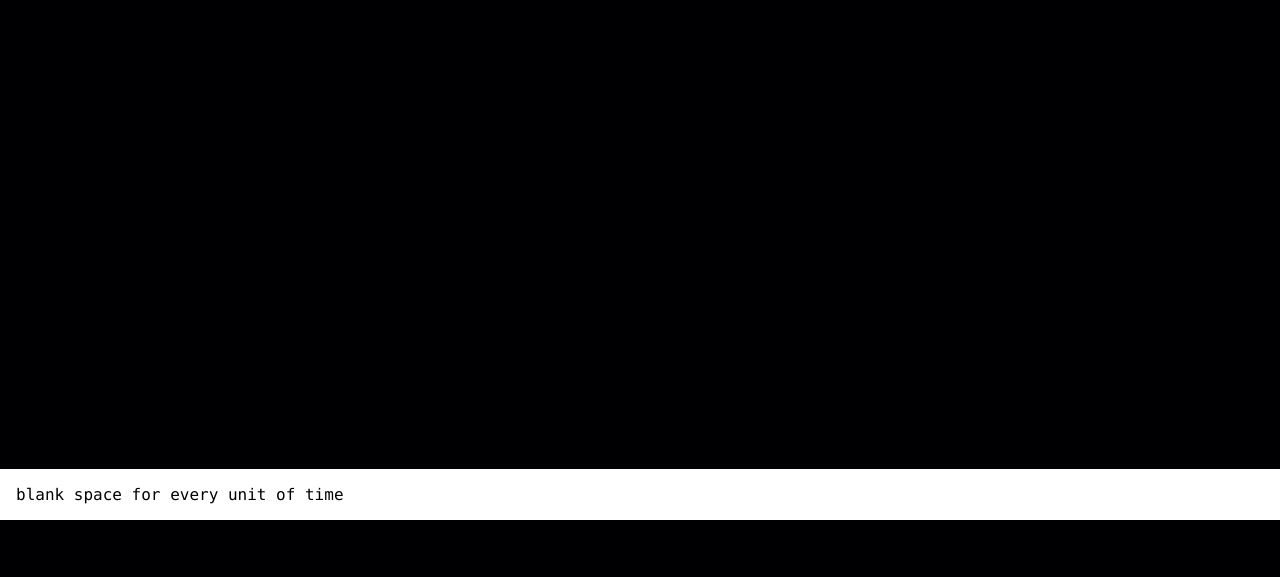
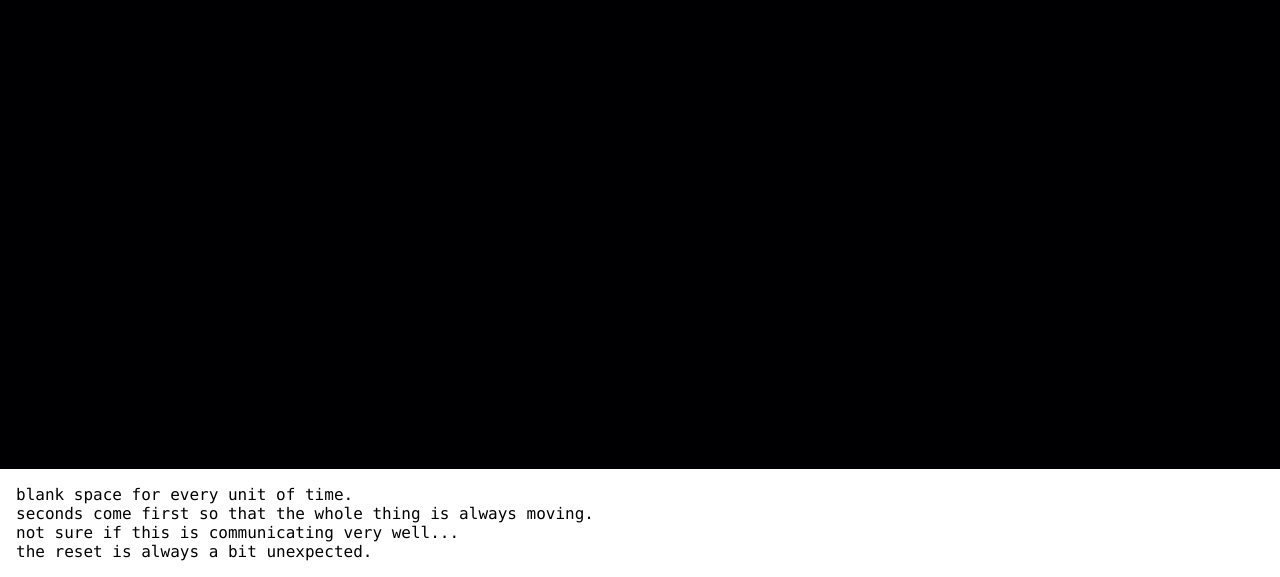
Before and after one commit to taichiaritomo/2019-11-02_screensavers, a plain HTML site: page 4/index.html in a window 1280 px wide. Shown: the part 331-908 px from the top of the page. Before the commit the page ends 851 px from the top, so only its background shows below. Drawn offline with Linux system fonts and the light colour scheme.

Commit message:
update notes

```diff
--- a/4/index.html
+++ b/4/index.html
@@ -7,7 +7,10 @@
 <body>
   <div class="screensaver"><span></span></div>
   <div class="notes">
-    blank space for every unit of time
+    blank space for every unit of time.<br>
+    seconds come first so that the whole thing is always moving.<br>
+    not sure if this is communicating very well...<br>
+    the reset is always a bit unexpected.
   </div>
 </body>
 <script src="script.js"></script>
```
Also changed, not shown: 3/index.html (+2 -1 lines).
